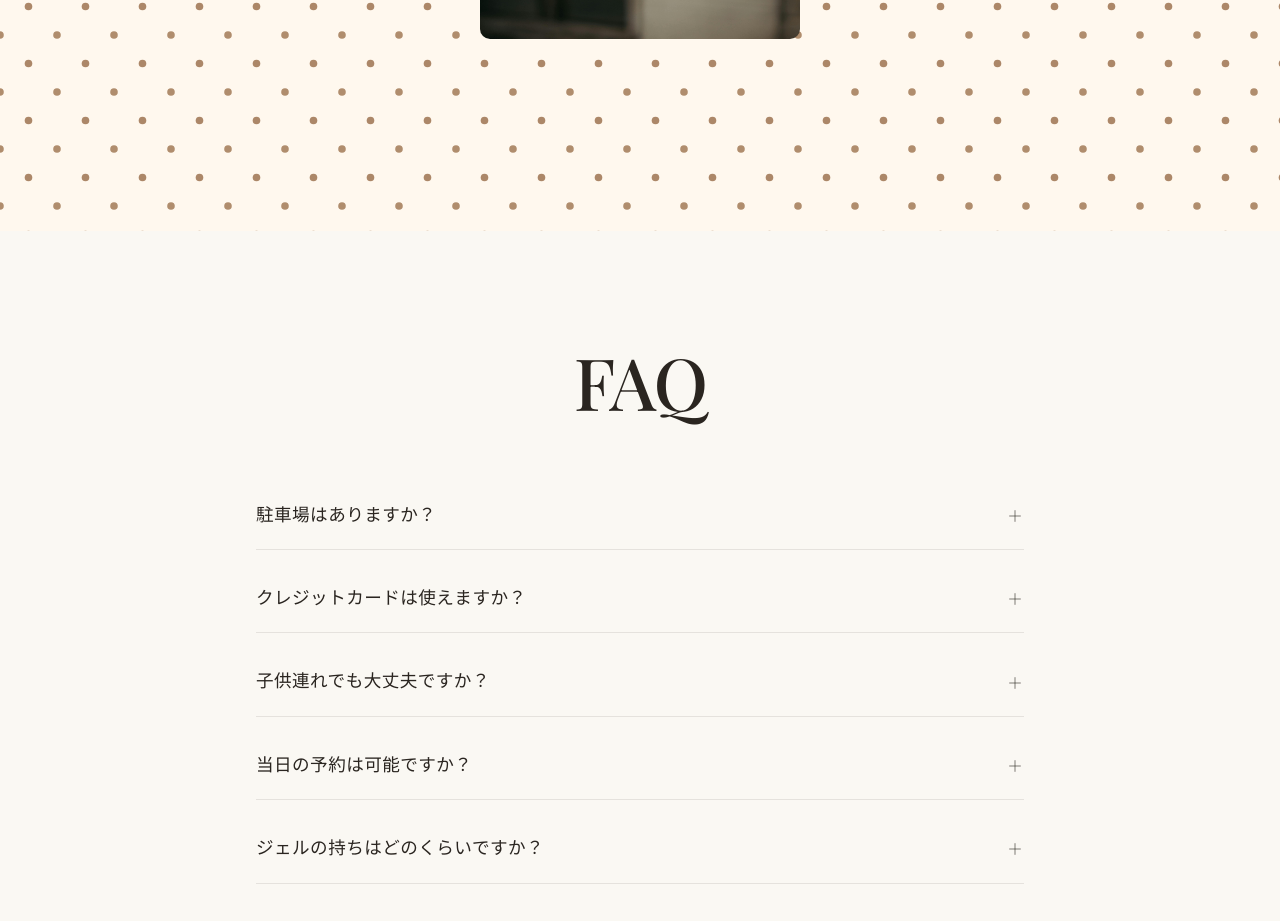
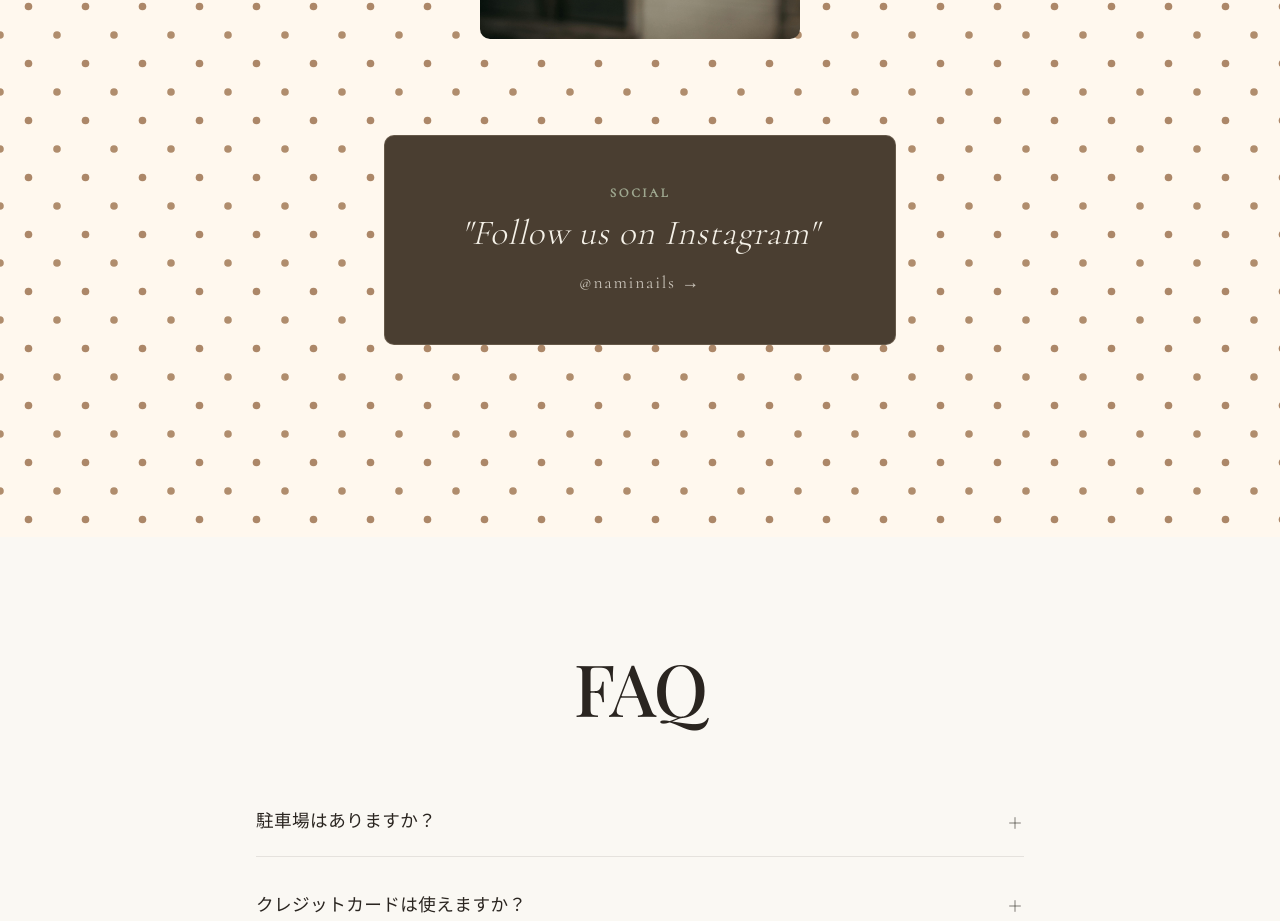
Before and after one commit to freelancemisuzu/nami-nails2, a React (Vite) app: page / in a window 1280 px wide. Shown: the part 5795-6716 px from the top of the page. Built offline with nearby package versions, Linux system fonts and the light colour scheme; a web font is replaced by a local one.

Commit message:
feat: add beautiful Follow us on Instagram CTA card below gallery

```diff
--- a/src/app/components/GallerySection.tsx
+++ b/src/app/components/GallerySection.tsx
@@ -73,6 +73,31 @@ export default function GallerySection() {
             </motion.div>
           ))}
         </div>
+
+        {/* Instagram CTA Card */}
+        <motion.div
+          initial={{ opacity: 0, y: 30 }}
+          whileInView={{ opacity: 1, y: 0 }}
+          viewport={{ once: true }}
+          transition={{ duration: 0.8, delay: 0.2 }}
+          className="mt-16 md:mt-24 flex justify-center"
+        >
+          <a
+            href="https://instagram.com/naminails"
+            target="_blank"
+            rel="noopener noreferrer"
+            className="group relative overflow-hidden rounded-[10px] bg-[#4A3E31] text-[#F5F1E8] px-8 py-10 md:py-12 text-center max-w-lg w-full border border-[#D4C4A8]/20 transition-all duration-300 hover:shadow-2xl flex flex-col items-center gap-3"
+            style={{ fontFamily: "'Cormorant', serif" }}
+          >
+            <span className="text-[#9FA890] tracking-[0.2em] text-[0.8rem] uppercase font-bold">Social</span>
+            <p className="text-[1.8rem] md:text-[2.2rem] font-light leading-none tracking-wide italic">
+              "Follow us on Instagram"
+            </p>
+            <span className="text-[1.1rem] opacity-75 group-hover:opacity-100 transition-opacity duration-300 tracking-widest mt-2">
+              @naminails →
+            </span>
+          </a>
+        </motion.div>
       </div>
     </section>
   );
```
